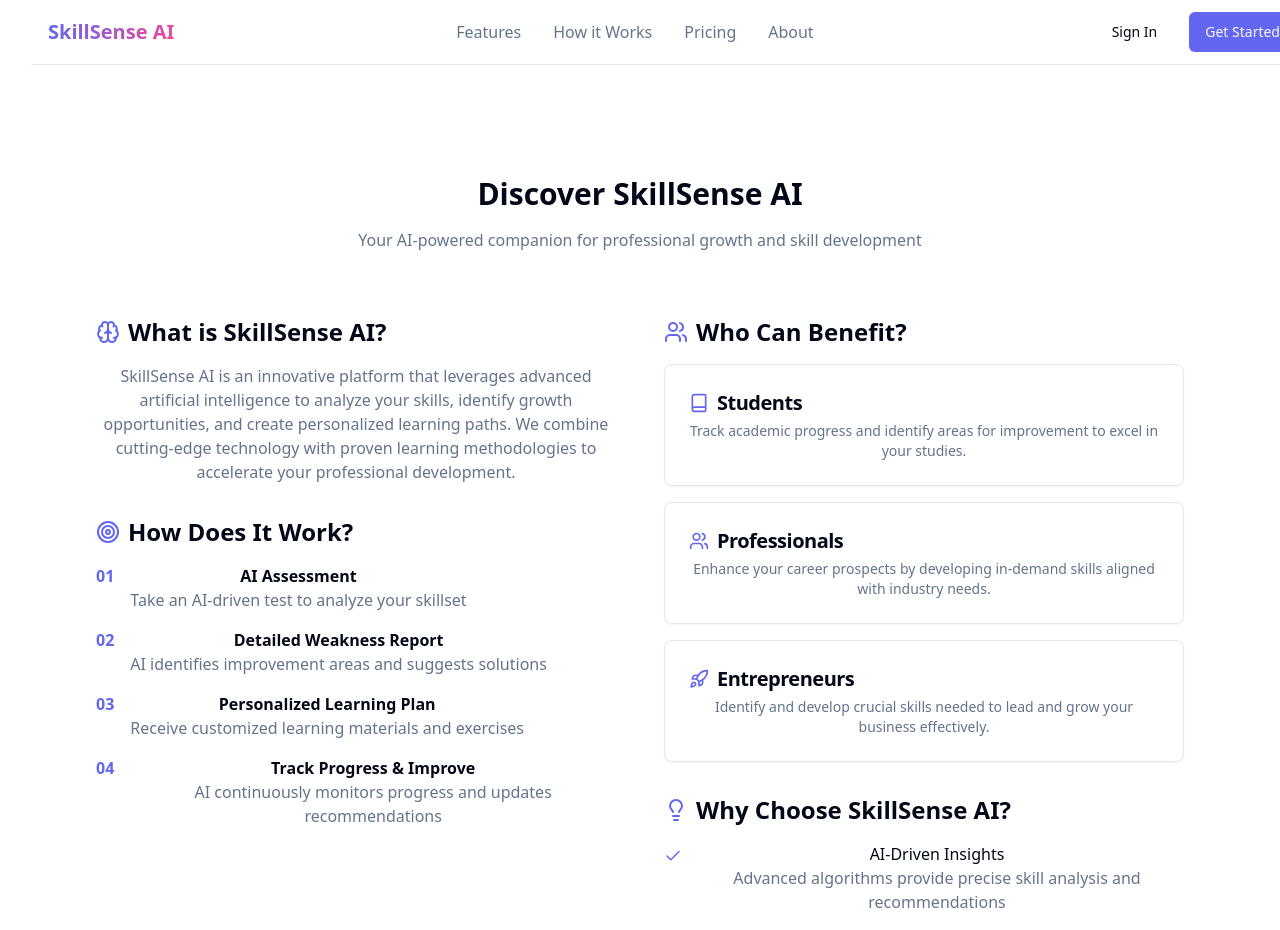
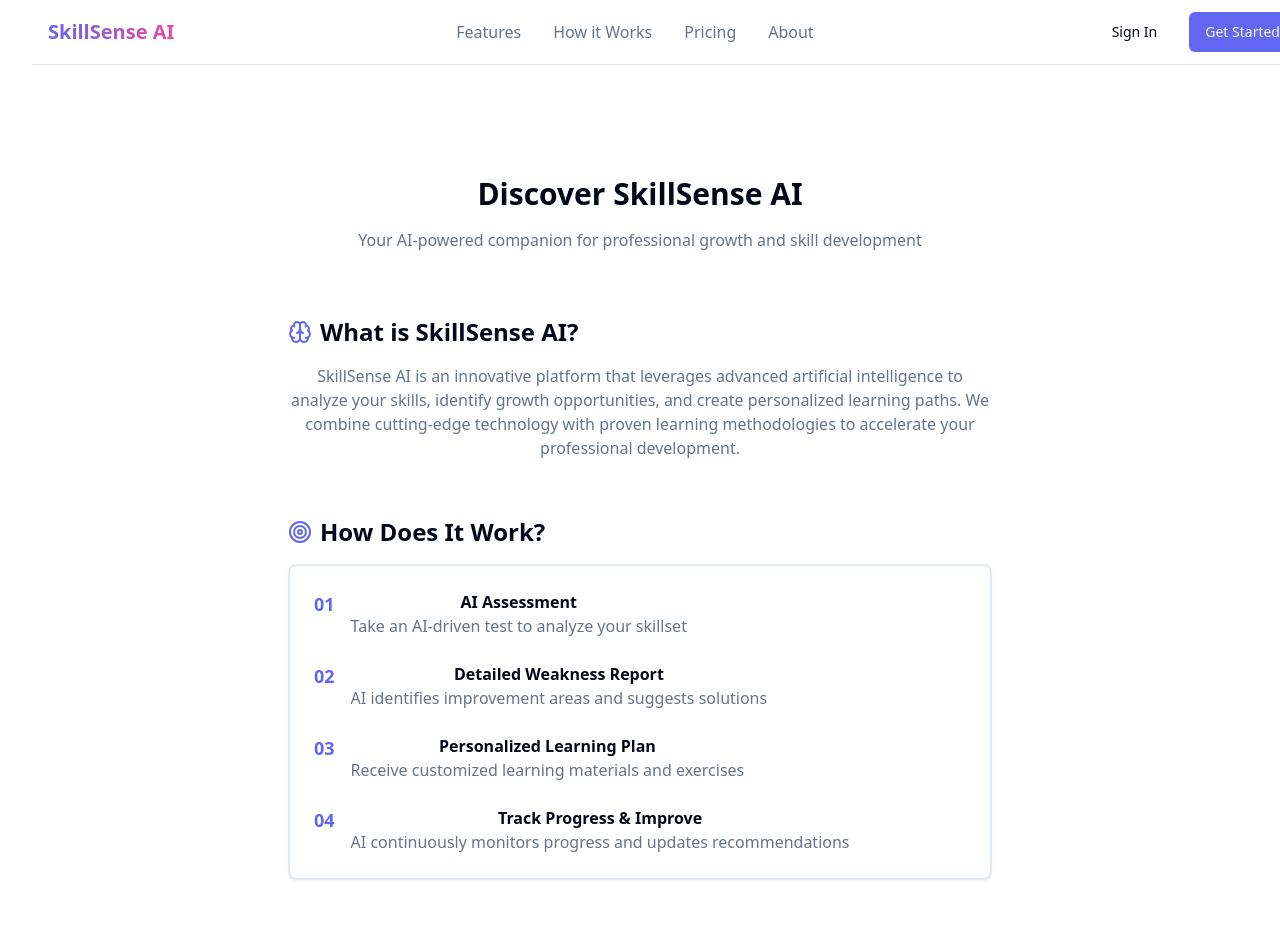
Before and after one commit to atharvkathe/growthwise-guide, a React (Vite) app: page /learn-more in a window 1280 px wide. Shown: the top 930 px of the page. Built offline with nearby package versions, Linux system fonts and the light colour scheme.

Commit message:
Refactor Learn More page layout
Refactored the Learn More page to use a single column layout.  The "How Does It Work?" section is now displayed in a box with hover animations.

```diff
--- a/src/pages/Index.tsx
+++ b/src/pages/Index.tsx
@@ -169,7 +169,7 @@ const Index = () => {
                   viewport={{ once: true }}
                   transition={{ delay: index * 0.2 }}
                 >
-                  <Card className="relative overflow-hidden border-2">
+                  <Card className="relative overflow-hidden border-2 transition-all duration-300 hover:shadow-md hover:border-primary/50 hover:-translate-y-1">
                     <CardHeader>
                       <div className="h-12 w-12 rounded-lg bg-primary/10 flex items-center justify-center mb-4">
                         <feature.icon className="h-6 w-6 text-primary" />
@@ -184,7 +184,7 @@ const Index = () => {
 
             <div className="mt-12 text-center">
               <Link to="/learn-more">
-                <Button variant="outline" size="lg">
+                <Button variant="outline" size="lg" className="hover:scale-105 transition-all duration-300">
                   Learn More About SkillSense AI
                   <ArrowRight className="ml-2 w-4 h-4" />
                 </Button>
@@ -216,7 +216,7 @@ const Index = () => {
                   whileInView={{ opacity: 1, y: 0 }}
                   viewport={{ once: true }}
                   transition={{ delay: index * 0.2 }}
-                  className="relative"
+                  className="relative border-2 p-6 rounded-lg shadow-sm hover:shadow-md transition-all duration-300 hover:border-primary/50 hover:-translate-y-1"
                 >
                   <div className="absolute -left-4 top-0 text-4xl font-bold text-primary/10">
                     {step.number}
@@ -231,7 +231,7 @@ const Index = () => {
 
             <div className="mt-12 text-center">
               <Link to="/assessment">
-                <Button size="lg" className="bg-primary hover:bg-primary/90">
+                <Button size="lg" className="bg-primary hover:bg-primary/90 hover:scale-105 transition-all duration-300">
                   Start Free Assessment
                   <ArrowRight className="ml-2 w-4 h-4" />
                 </Button>
@@ -264,7 +264,7 @@ const Index = () => {
                   viewport={{ once: true }}
                   transition={{ delay: index * 0.2 }}
                 >
-                  <Card className={`relative overflow-hidden ${plan.popular ? 'border-primary border-2' : ''}`}>
+                  <Card className={`relative overflow-hidden transition-all duration-300 hover:shadow-md hover:-translate-y-1 ${plan.popular ? 'border-primary border-2' : 'border-2'}`}>
                     {plan.popular && (
                       <div className="absolute top-0 right-0 bg-primary text-primary-foreground px-3 py-1 text-sm">
                         Popular
@@ -289,7 +289,7 @@ const Index = () => {
                       </ul>
                     </CardContent>
                     <CardFooter>
-                      <Button className="w-full" variant={plan.popular ? "default" : "outline"}>
+                      <Button className="w-full hover:scale-105 transition-all duration-300" variant={plan.popular ? "default" : "outline"}>
                         Get Started
                         <ArrowRight className="w-4 h-4 ml-2" />
                       </Button>
@@ -323,6 +323,8 @@ const Index = () => {
                 viewport={{ once: true }}
               >
                 <h3 className="text-2xl font-bold mb-4">Why Choose Us?</h3>
+                <Card className="border-2 shadow-sm hover:shadow-md transition-all duration-300">
+                  <CardContent className="pt-6">
                     <ul className="space-y-4">
                       <li className="flex items-start">
                         <Check className="h-5 w-5 text-primary mr-2 mt-1" />
@@ -346,6 +348,8 @@ const Index = () => {
                         </div>
                       </li>
                     </ul>
+                  </CardContent>
+                </Card>
               </motion.div>
 
               <motion.div
@@ -362,7 +366,7 @@ const Index = () => {
                       whileInView={{ opacity: 1, y: 0 }}
                       viewport={{ once: true }}
                       transition={{ delay: index * 0.2 }}
-                      className="bg-accent/5 p-6 rounded-lg"
+                      className="bg-accent/5 p-6 rounded-lg border-2 hover:shadow-md transition-all duration-300 hover:border-primary/30 hover:-translate-y-1"
                     >
                       <div className="flex items-center mb-4">
                         <Avatar className="h-10 w-10 mr-4">
--- a/src/pages/LearnMore.tsx
+++ b/src/pages/LearnMore.tsx
@@ -67,7 +67,7 @@ const LearnMore = () => {
       <Navbar />
       <main className="pt-16">
         <section className="py-20 px-4">
-          <div className="container mx-auto max-w-6xl">
+          <div className="container mx-auto max-w-3xl">
             <motion.div
               initial={{ opacity: 0, y: 20 }}
               whileInView={{ opacity: 1, y: 0 }}
@@ -80,14 +80,13 @@ const LearnMore = () => {
               </p>
             </motion.div>
 
-            <div className="grid grid-cols-1 lg:grid-cols-2 gap-12 mb-20">
+            <div className="space-y-14">
               <motion.div
-                initial={{ opacity: 0, x: -20 }}
-                whileInView={{ opacity: 1, x: 0 }}
+                initial={{ opacity: 0, y: 20 }}
+                whileInView={{ opacity: 1, y: 0 }}
                 viewport={{ once: true }}
-                className="space-y-8"
+                className="space-y-4"
               >
-                <div>
                 <h3 className="text-2xl font-bold mb-4 flex items-center gap-2">
                   <Brain className="w-6 h-6 text-primary" />
                   What is SkillSense AI?
@@ -95,17 +94,24 @@ const LearnMore = () => {
                 <p className="text-muted-foreground">
                   SkillSense AI is an innovative platform that leverages advanced artificial intelligence to analyze your skills, identify growth opportunities, and create personalized learning paths. We combine cutting-edge technology with proven learning methodologies to accelerate your professional development.
                 </p>
-                </div>
+              </motion.div>
 
-                <div>
+              <motion.div
+                initial={{ opacity: 0, y: 20 }}
+                whileInView={{ opacity: 1, y: 0 }}
+                viewport={{ once: true }}
+                className="space-y-4"
+              >
                 <h3 className="text-2xl font-bold mb-4 flex items-center gap-2">
                   <Target className="w-6 h-6 text-primary" />
                   How Does It Work?
                 </h3>
-                  <ul className="space-y-4">
+                <Card className="border-2 shadow-sm hover:shadow-md transition-all duration-300">
+                  <CardContent className="pt-6">
+                    <ul className="space-y-6">
                       {steps.map((step) => (
                         <li key={step.number} className="flex gap-4">
-                        <span className="text-primary font-bold">{step.number}</span>
+                          <div className="text-primary font-bold text-lg">{step.number}</div>
                           <div>
                             <h4 className="font-semibold">{step.title}</h4>
                             <p className="text-muted-foreground">{step.description}</p>
@@ -113,23 +119,26 @@ const LearnMore = () => {
                         </li>
                       ))}
                     </ul>
-                </div>
+                  </CardContent>
+                </Card>
               </motion.div>
 
               <motion.div
-                initial={{ opacity: 0, x: 20 }}
-                whileInView={{ opacity: 1, x: 0 }}
+                initial={{ opacity: 0, y: 20 }}
+                whileInView={{ opacity: 1, y: 0 }}
                 viewport={{ once: true }}
-                className="space-y-8"
+                className="space-y-4"
               >
-                <div>
                 <h3 className="text-2xl font-bold mb-4 flex items-center gap-2">
                   <Users className="w-6 h-6 text-primary" />
                   Who Can Benefit?
                 </h3>
                 <div className="grid gap-4">
                   {beneficiaries.map((beneficiary) => (
-                      <Card key={beneficiary.title}>
+                    <Card
+                      key={beneficiary.title}
+                      className="border-2 transition-all duration-300 hover:shadow-md hover:border-primary/50 hover:-translate-y-1"
+                    >
                       <CardHeader className="space-y-1">
                         <CardTitle className="text-xl flex items-center gap-2">
                           <beneficiary.icon className="w-5 h-5 text-primary" />
@@ -140,37 +149,45 @@ const LearnMore = () => {
                     </Card>
                   ))}
                 </div>
-                </div>
+              </motion.div>
 
-                <div>
+              <motion.div
+                initial={{ opacity: 0, y: 20 }}
+                whileInView={{ opacity: 1, y: 0 }}
+                viewport={{ once: true }}
+                className="space-y-4"
+              >
                 <h3 className="text-2xl font-bold mb-4 flex items-center gap-2">
                   <LightbulbIcon className="w-6 h-6 text-primary" />
                   Why Choose SkillSense AI?
                 </h3>
-                  <ul className="space-y-3">
+                <Card className="border-2 shadow-sm hover:shadow-md transition-all duration-300">
+                  <CardContent className="pt-6">
+                    <ul className="space-y-5">
                       <li className="flex items-start">
-                      <Check className="h-5 w-5 text-primary mr-2 mt-1" />
+                        <Check className="h-5 w-5 text-primary mr-3 mt-1" />
                         <div>
                           <p className="font-medium">AI-Driven Insights</p>
                           <p className="text-muted-foreground">Advanced algorithms provide precise skill analysis and recommendations</p>
                         </div>
                       </li>
                       <li className="flex items-start">
-                      <Check className="h-5 w-5 text-primary mr-2 mt-1" />
+                        <Check className="h-5 w-5 text-primary mr-3 mt-1" />
                         <div>
                           <p className="font-medium">Personalized Learning</p>
                           <p className="text-muted-foreground">Customized paths tailored to your goals and learning style</p>
                         </div>
                       </li>
                       <li className="flex items-start">
-                      <Check className="h-5 w-5 text-primary mr-2 mt-1" />
+                        <Check className="h-5 w-5 text-primary mr-3 mt-1" />
                         <div>
                           <p className="font-medium">Real-Time Progress Tracking</p>
                           <p className="text-muted-foreground">Monitor your growth with detailed analytics and insights</p>
                         </div>
                       </li>
                     </ul>
-                </div>
+                  </CardContent>
+                </Card>
               </motion.div>
             </div>
 
@@ -178,7 +195,7 @@ const LearnMore = () => {
               initial={{ opacity: 0, y: 20 }}
               whileInView={{ opacity: 1, y: 0 }}
               viewport={{ once: true }}
-              className="text-center"
+              className="text-center mt-16"
             >
               <h3 className="text-2xl font-bold mb-4">Ready to Begin Your Journey?</h3>
               <p className="text-muted-foreground mb-8 max-w-2xl mx-auto">
@@ -186,7 +203,7 @@ const LearnMore = () => {
               </p>
               <Button
                 size="lg"
-                className="bg-primary hover:bg-primary/90"
+                className="bg-primary hover:bg-primary/90 transition-all duration-300 hover:scale-105"
                 onClick={startAssessment}
               >
                 Start Free Assessment
```
Lines whose indentation alone changed are shown as unchanged.
